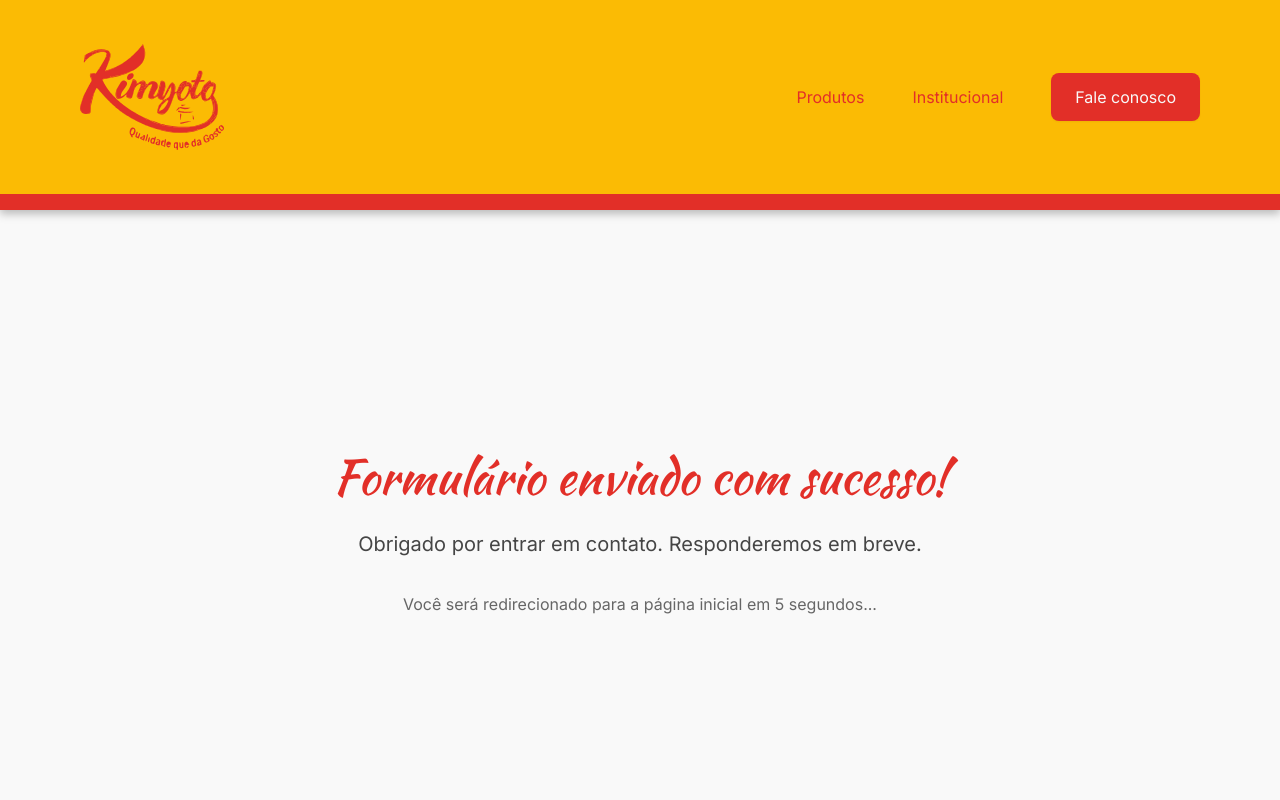
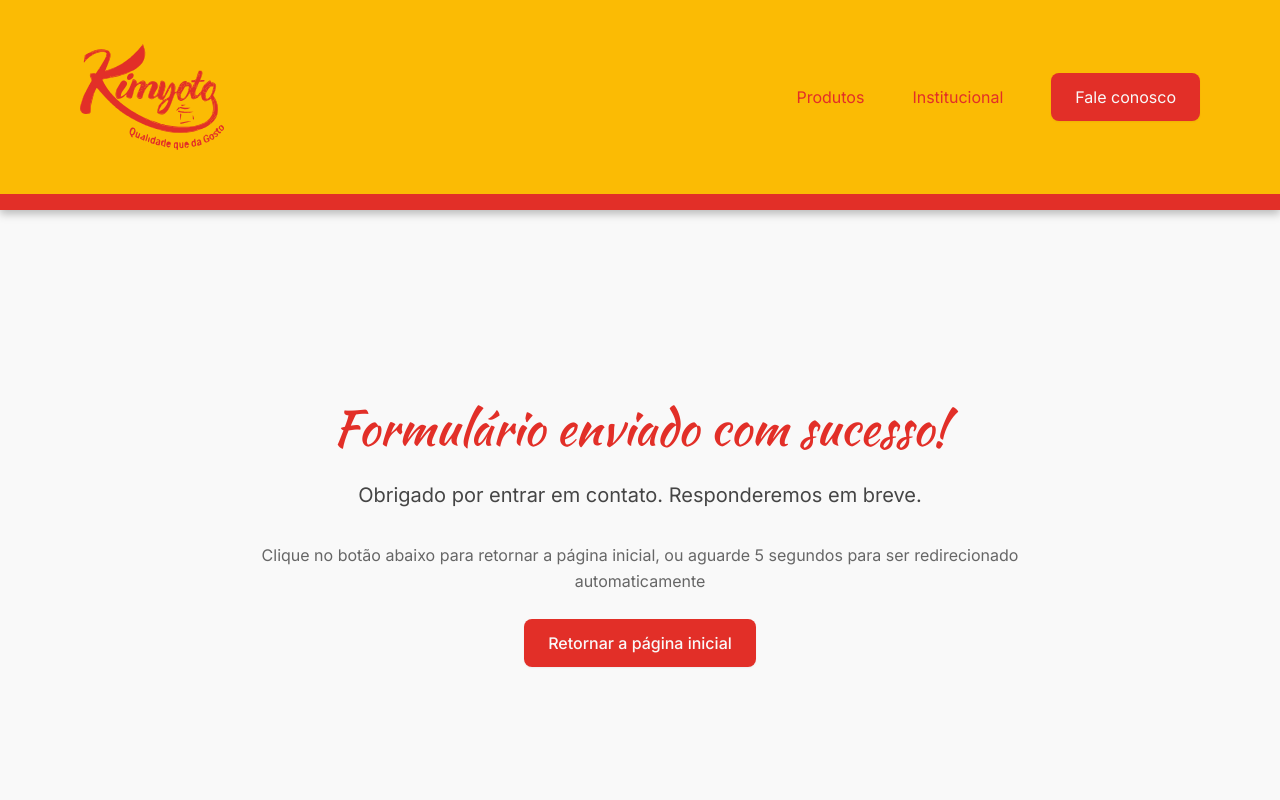
Before and after one commit to lucasgaliza/lp-kimyoto, a React (Vite) app: page /contato/sucesso in a window 1280 px wide. Shown: the top 800 px of the page. Built offline with nearby package versions, Linux system fonts and the light colour scheme.

Commit message:
added whatsapp sucessopage for google ades

```diff
--- a/src/components/CtaWhatsapp.jsx
+++ b/src/components/CtaWhatsapp.jsx
@@ -1,18 +1,29 @@
 import React from 'react';
+import { useNavigate } from 'react-router-dom';
 import './CtaWhatsapp.css';
+
 import iconWhatsapp from '../assets/whatsapp-icon.svg';
 
 function CtaWhatsapp({ title }) {
   const defaultTitle = "Fale conosco através do WhatsApp";
+  const navigate = useNavigate();
+
+  const handleWhatsappClick = (e) => {
+    e.preventDefault();
+
+    window.open("https://wa.me/5511970986716?text=Olá!%20Gostaria%20de%20mais%20informações%20sobre%20os%20produtos", "_blank");
+
+    navigate('/contato/sucesso', { state: { fromWhatsapp: true } });
+  };
 
   return (
     <div className="cta-whatsapp-wrapper">
       <section className="cta-whatsapp">
         <h2 className="section-title-cta">{title || defaultTitle}</h2>
         <a
-          href="https://wa.me/5511970986716?text=Olá!%20Gostaria%20de%20mais%20informações%20sobre%20os%20produtos"
+          href="#"
+          onClick={handleWhatsappClick}
           className="button-whatsapp"
-          target="_blank"
           rel="noopener noreferrer"
         >
           <img src={iconWhatsapp} alt="WhatsApp Icon" />
--- a/src/pages/ContatoSucessoPage.css
+++ b/src/pages/ContatoSucessoPage.css
@@ -29,4 +29,24 @@
   margin-top: 32px;
   font-size: 16px;
   color: #666;
+  margin-bottom: 24px;
 }
+
+.button-voltar {
+  background: #E22F28;
+  color: #F9F9F9;
+  padding: 14px 24px;
+  border-radius: 8px;
+  font-size: 16px;
+  font-weight: 500;
+  font-family: 'Inter';
+  box-shadow: 0px 1px 2px rgba(0, 0, 0, 0.05);
+  text-align: center;
+  border: none;
+  cursor: pointer;
+  transition: background-color 0.2s;
+}
+
+.button-voltar:hover {
+  background-color: #c02621;
+}
--- a/src/pages/ContatoSucessoPage.jsx
+++ b/src/pages/ContatoSucessoPage.jsx
@@ -1,12 +1,19 @@
 import React, { useEffect, useState } from 'react';
-import { useNavigate } from 'react-router-dom';
+import { useNavigate, useLocation } from 'react-router-dom';
 import './ContatoSucessoPage.css';
 
 function ContatoSucessoPage() {
   const navigate = useNavigate();
+  const location = useLocation();
   const [countdown, setCountdown] = useState(10);
 
+  const isFromWhatsapp = location.state?.fromWhatsapp;
+
   useEffect(() => {
+    if (isFromWhatsapp) {
+      return;
+    }
+
     const redirectTimer = setTimeout(() => {
       navigate('/');
     }, 10000);
@@ -19,15 +26,27 @@ function ContatoSucessoPage() {
       clearTimeout(redirectTimer);
       clearInterval(countdownTimer);
     };
-  }, [navigate]);
+  }, [navigate, isFromWhatsapp]);
 
   return (
     <div className="sucesso-container">
-      <h2>Formulário enviado com sucesso!</h2>
+      {isFromWhatsapp ? (
+        <h2>Redirecionando para o WhatsApp...</h2>
+      ) : (
+        <h2>Formulário enviado com sucesso!</h2>
+      )}
+
       <p>Obrigado por entrar em contato. Responderemos em breve.</p>
-      <p className="redirect-mensagem">
-        Você será redirecionado para a página inicial em {countdown} segundos...
-      </p>
+
+      {!isFromWhatsapp && (
+        <p className="redirect-mensagem">
+          Clique no botão abaixo para retornar a página inicial, ou aguarde {countdown} segundos para ser redirecionado automaticamente
+        </p>
+      )}
+
+      <button className="button-voltar" onClick={() => navigate('/')}>
+        Retornar a página inicial
+      </button>
     </div>
   );
 }
```
